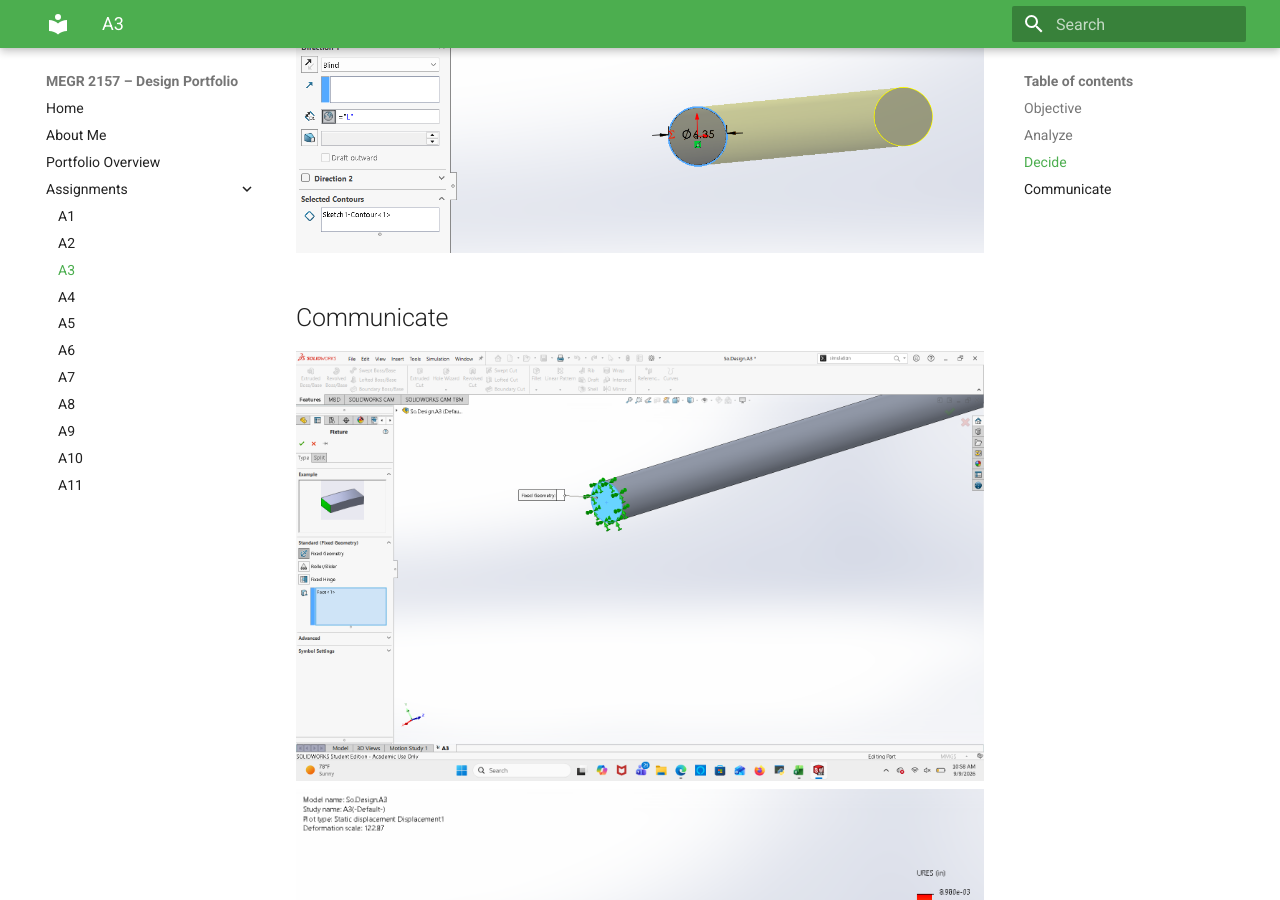
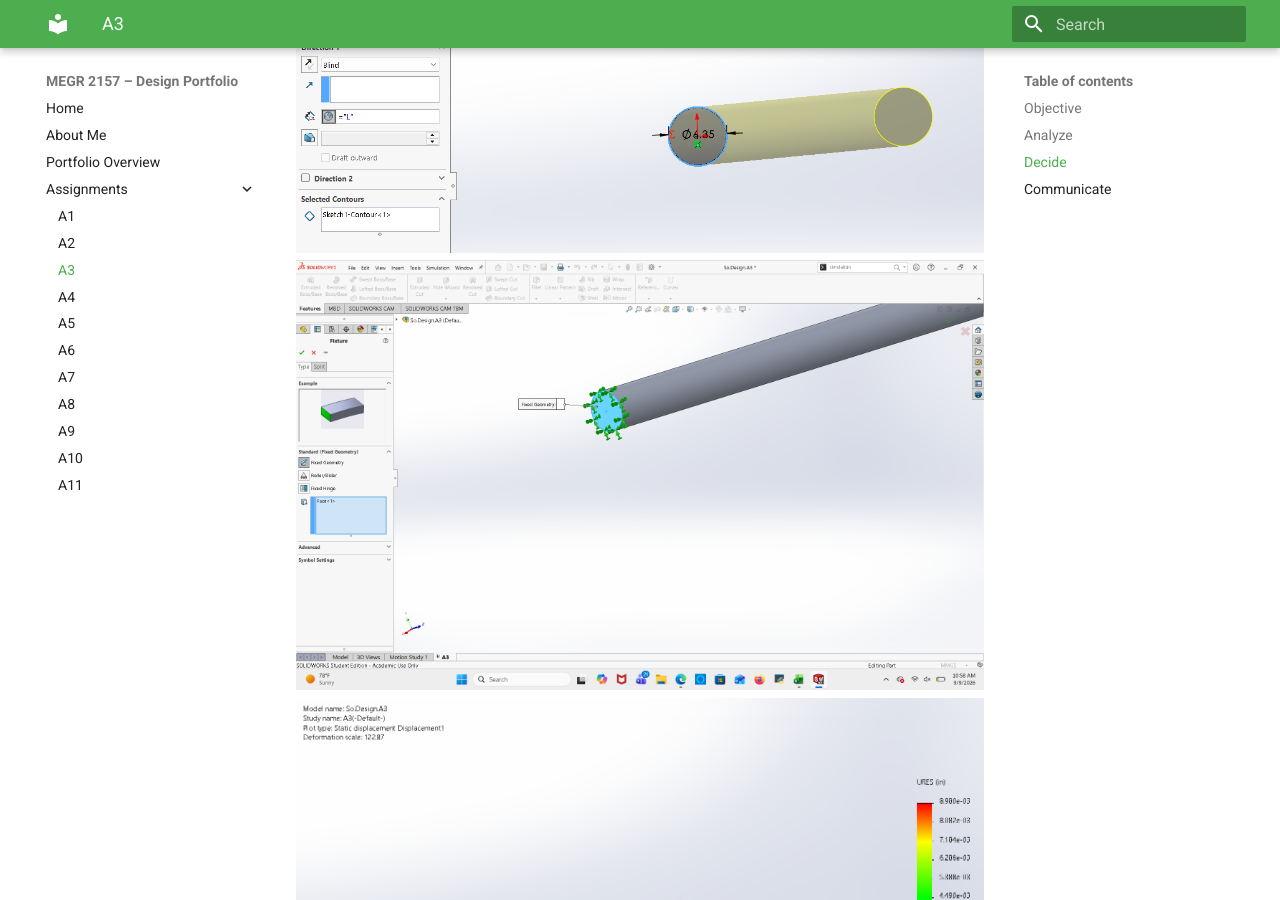
Before and after one commit to Taylor-Rockefeller-Portfolio/megr2157-portfolio, an MkDocs documentation site: the page built from docs/assignments/A03/index.md, in a window 1280 px wide and 900 px high, scrolled down 2855 px. Built offline with MkDocs 1.6.1 and Material for MkDocs 9.7.7, drawn with Linux system fonts in a browser that asks for light colours.

Commit message:
Add screenshots to 'Decide' and remove from 'Communicate'
Added additional screenshots to the 'Decide' section and removed them from the 'Communicate' section.

```diff
--- a/docs/assignments/A03/index.md
+++ b/docs/assignments/A03/index.md
@@ -11,10 +11,9 @@
 ## Decide
 ![](screenshot5.png)
 ![](screenshot10.png)
+![](screenshot2.png)
+![](screenshot3.png)
+![](screenshot4.png)
 
 
 ## Communicate
-
-![](screenshot2.png)
-![](screenshot3.png)
-![](screenshot4.png)
```
